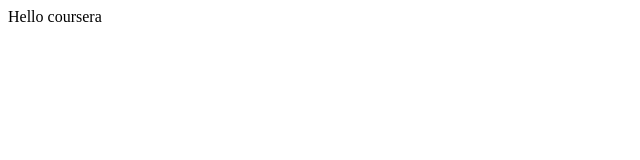
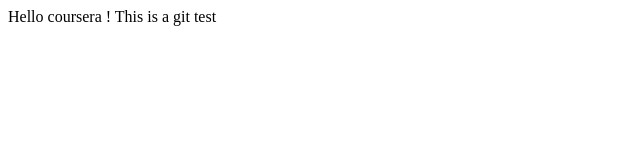
Before and after one commit to sandeep240288/coursera_angularlearn, a plain HTML site: page index.html in a window 1280 px wide. Shown: the whole page, without its empty margins (0-640 px from the left). Drawn offline with Linux system fonts and the light colour scheme.

Commit message:
first rev

```diff
--- a/index.html
+++ b/index.html
@@ -6,6 +6,6 @@
   </head>
   <body>
     Hello coursera
-
+    ! This is a git test
   </body>
 </html>
```
